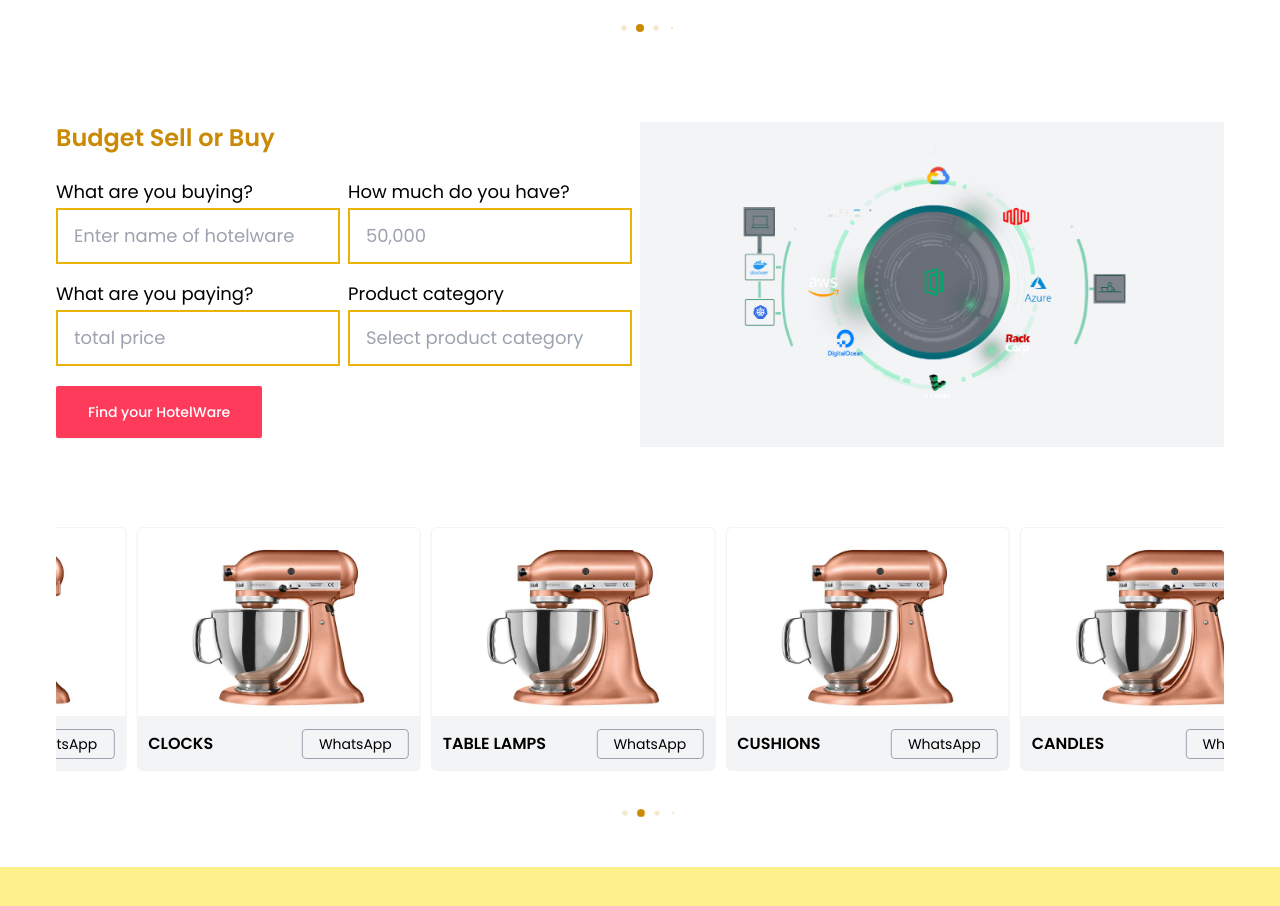
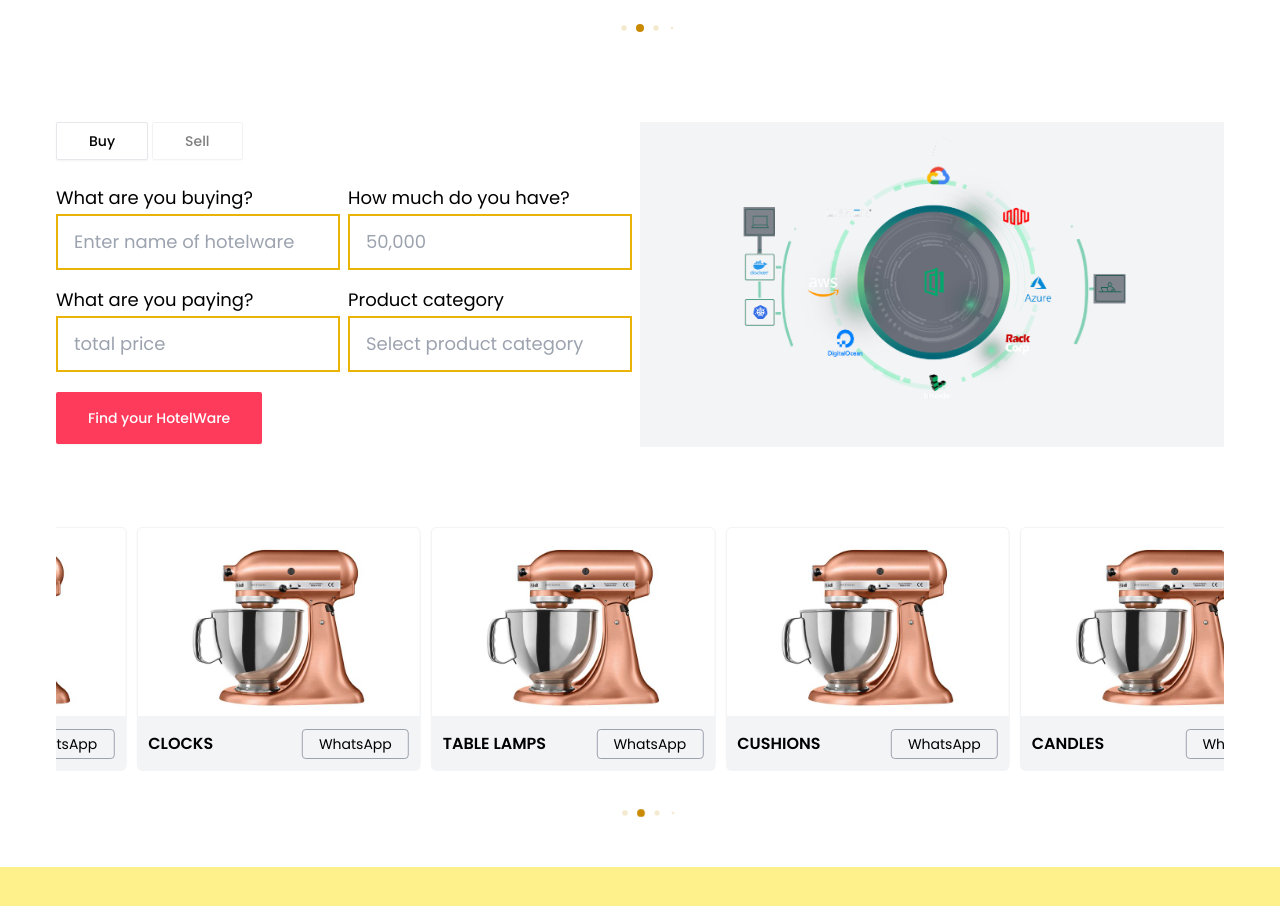
Before and after one commit to imran-baitham/gbrent, a Next.js app: page / in a window 1280 px wide. Shown: the part 1080-1986 px from the top of the page. Built offline with nearby package versions, Linux system fonts and the light colour scheme.

Commit message:
fixed ui

```diff
--- a/src/components/Budget/Budget.tsx
+++ b/src/components/Budget/Budget.tsx
@@ -5,9 +5,25 @@ import HotelImage from '../../../public/assets/hotelware-graphic1.svg'
 
 export function Budget() {
   return (
-    <div className="grid md:grid-cols-2">
+    <div className="grid grid-cols-1 md:grid-cols-2">
       <form action="##" className="w-full">
-        <h1 className="font-bold text-2xl pb-4 text-yellow-600 dark:text-yellow-500">Budget Sell or Buy</h1>
+        <div className="flex mb-4">
+          <Button
+            lg
+            className="md:rounded-sm font-bold mr-1 px-8 border dark:border-zinc-600 w-full md:w-auto"
+            type="submit"
+          >
+            Buy
+          </Button>
+          <Button
+            lg
+            className="md:rounded-sm font-bold px-8 border dark:border-zinc-600 w-full md:w-auto"
+            type="submit"
+            disabled
+          >
+            Sell
+          </Button>
+        </div>
         <div className="md:flex">
           <TextField
             label="What are you buying?"
@@ -39,7 +55,7 @@ export function Budget() {
         <Button
           primary
           xl
-          className="rounded-[2px] md:rounded-sm mt-3 font-bold"
+          className="rounded-[1px] md:rounded-sm mt-3 font-bold"
           type="submit"
         >
           Find your HotelWare
--- a/src/components/TextField/TextField.tsx
+++ b/src/components/TextField/TextField.tsx
@@ -35,7 +35,7 @@ export function TextField({
   return (
     <div
       className={classNames(
-        'py-2 mr-2 w-auto h-auto',
+        'py-2 md:mr-2 w-auto h-auto',
         full ? 'w-full' : '',
         isDisabled ? isDisabled : '',
       )}
```
